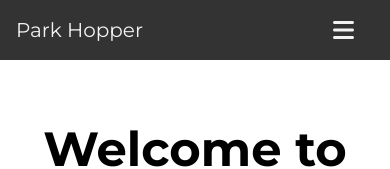
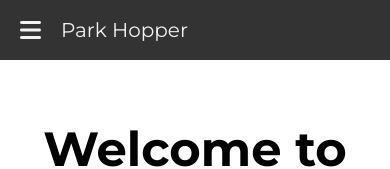
Before and after one commit to DiegoRojo99/park-hopper-frontend, a React (Create React App) app: page / in a window 390 px wide. Shown: the top 169 px of the page. Built offline with nearby package versions, Linux system fonts and the light colour scheme; no server answers.

Commit message:
Moved the bars icon to the left and added animation

```diff
--- a/src/components/nav/Nav.css
+++ b/src/components/nav/Nav.css
@@ -3,8 +3,6 @@
   background-color: #333;
   display: flex;
   align-items: center;
-  justify-content: space-between;
-  padding: 0 16px;
   height: 60px;
   z-index: 1000;
 }
@@ -60,11 +58,28 @@
     border-top: 1px solid #444;
   }
 
+  .menu-items {
+    display: flex;
+    opacity: 0;
+    max-height: 0;
+    overflow: hidden;
+    transition: opacity 0.5s ease, max-height 0.5s ease;
+  }
+
   .menu-items.open {
     display: flex;
+    opacity: 1;
+    max-height: 500px;
   }
 
   .icon {
     display: block;
   }
 }
+
+#hamburger-icon{
+  transition: transform 0.5s ease;
+}
+#hamburger-icon.clicked{
+  transform: rotate(90deg);
+}
--- a/src/components/nav/Nav.jsx
+++ b/src/components/nav/Nav.jsx
@@ -13,6 +13,9 @@ function Nav() {
 
   return (
     <div className="nav-menu">
+      <a id="hamburger-icon" className={openMenu ? 'clicked icon' : 'icon'} onClick={() => setOpenMenu(!openMenu)}>
+        <FontAwesomeIcon icon={faBars} />
+      </a>
       <Link className='nav-logo' to='/'  onClick={handleLinkClick}>Park Hopper</Link>
       <div className={openMenu ? "menu-items open" : "menu-items"}>
         <Link to="/explore" onClick={handleLinkClick}>Explore</Link>
@@ -20,9 +23,6 @@ function Nav() {
         {/* <Link to="/settings" onClick={handleLinkClick}>Settings</Link> */}
         <Link to="/login" onClick={handleLinkClick}>Login/Logout</Link>
       </div>
-      <a className='icon' onClick={() => setOpenMenu(!openMenu)}>
-        <FontAwesomeIcon icon={faBars} />
-      </a>
     </div>
   );
 }
```
